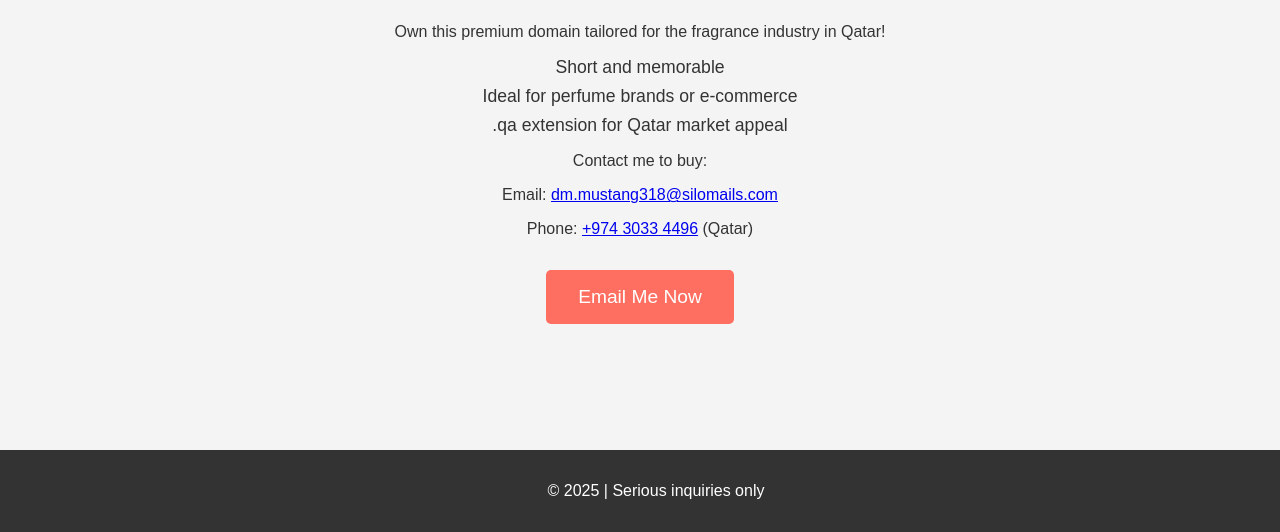
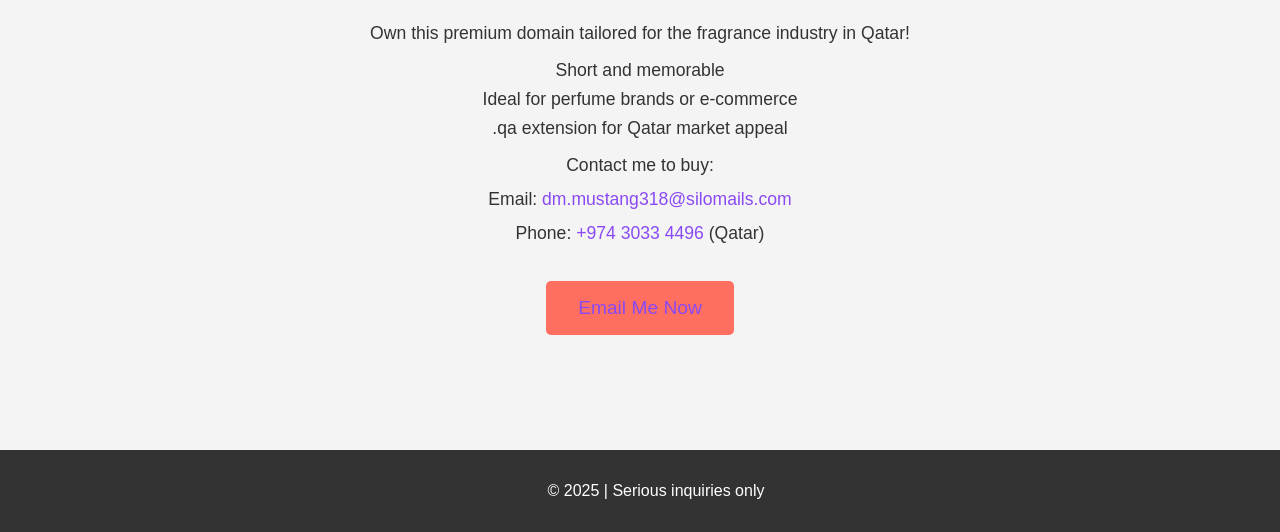
Before and after one commit to MShanavas/leperfume.qa, a plain HTML site: page index.html in a window 1280 px wide. Shown: the part 268-800 px from the top of the page. Drawn offline with Linux system fonts and the light colour scheme.

Commit message:
Update styles.css

```diff
--- a/styles.css
+++ b/styles.css
@@ -41,6 +41,21 @@ ul li {
     font-size: 1.1rem;
 }
 
+/* Updated styling for contact info */
+.main-content p {
+    font-size: 1.1rem;
+    margin: 0.8rem 0;
+}
+
+.main-content a {
+    color: #8a4af3;
+    text-decoration: none;
+}
+
+.main-content a:hover {
+    text-decoration: underline;
+}
+
 .cta-button {
     display: inline-block;
     background-color: #ff6f61;
@@ -49,7 +64,7 @@ ul li {
     text-decoration: none;
     border-radius: 5px;
     font-size: 1.2rem;
-    margin-top: 1rem;
+    margin-top: 1.5rem;
 }
 
 .cta-button:hover {
```
